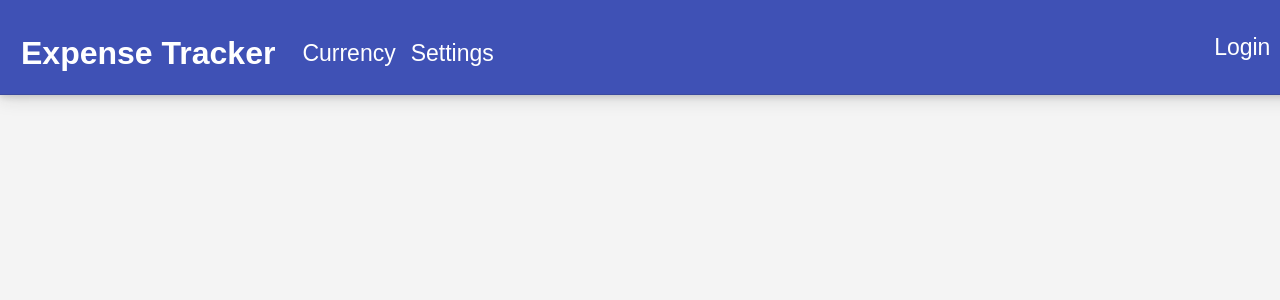
After one commit to huajie-zhong/expense-tracker, a Flask app: page /header/ in a window 1280 px wide. The commit adds this page. Shown: the top 300 px of the page. Run offline with Flask 3, Linux system fonts and the light colour scheme.

Commit message:
added header and its corresponding functions and pages

```diff
--- a/api/app.py
+++ b/api/app.py
@@ -1,7 +1,7 @@
 import json, datetime
 
 from db import db, Purchase, User, Item
-from flask import Flask, request, render_template
+from flask import Flask, request, render_template, redirect, url_for
 
 app = Flask(__name__, template_folder= "../front-end/templates", static_folder="../front-end/static")
 db_filename = "expense_tracker.db"
@@ -25,6 +25,50 @@ def failure_response(message, code = 404):
 @app.route("/")
 def main_page():
     return render_template('index.html')
+
+@app.route('/currency/', methods=['GET', 'POST'])
+def currency():
+    if request.method == 'POST':
+        # do stuff when the form is submitted
+
+        # redirect to end the POST handling
+        # the redirect can be to the same route or somewhere else
+        return redirect(url_for('currency'))
+
+    return render_template('currency.html')
+
+@app.route('/header/', methods=['GET', 'POST'])
+def header():
+    if request.method == 'POST':
+        # do stuff when the form is submitted
+
+        # redirect to end the POST handling
+        # the redirect can be to the same route or somewhere else
+        return redirect(url_for('header'))
+
+    return render_template('header.html')
+
+@app.route('/settings/', methods=['GET', 'POST'])
+def settings():
+    if request.method == 'POST':
+        # do stuff when the form is submitted
+
+        # redirect to end the POST handling
+        # the redirect can be to the same route or somewhere else
+        return redirect(url_for('settings'))
+
+    return render_template('settings.html')
+
+@app.route('/login/', methods=['GET', 'POST'])
+def login():
+    if request.method == 'POST':
+        # do stuff when the form is submitted
+
+        # redirect to end the POST handling
+        # the redirect can be to the same route or somewhere else
+        return redirect(url_for('login'))
+
+    return render_template('login.html')
 
 @app.route("/api/submit_expense/", methods=['POST'])
 def submit_expense():
--- a/front-end/static/style.css
+++ b/front-end/static/style.css
@@ -117,6 +117,10 @@ li {
     padding: 20px;
 }
 
+.header-option{
+    transition: transform 0.2s ease-in-out;
+}
+
 .header-option:hover {
-    text-decoration: underline;
+    transform: translateY(-5px);
 }
--- /dev/null
+++ b/front-end/templates/header.html
@@ -0,0 +1,34 @@
+<!DOCTYPE html>
+<html lang="en">
+<head>
+    <meta charset="UTF-8">
+    <meta name="viewport" content="width=device-width, initial-scale=1.0">
+    <link rel="stylesheet" type="text/css" href="{{ url_for('static', filename='style.css') }}">
+    <title>Expense Reporting System</title>
+</head>
+<body>
+    <header>
+        <a href="{{ url_for('main_page')}}" style="text-decoration: none; color: inherit">
+            <div id="title">
+                <h1>Expense Tracker</h1>
+            </div>
+        </a>
+        <div id="header-left">
+            <a href="{{ url_for('currency')}}" style="text-decoration: none; color: inherit">
+                <div id="currency-button" class="header-option">Currency</div>
+            </a>
+
+            <a href="{{ url_for('settings')}}" style="text-decoration: none; color: inherit;">
+                <div id="settings-button" class="header-option">Settings</div>
+            </a>
+        </div>
+
+        <div id="header-right">
+            <a href="{{ url_for('login')}}" style="text-decoration: none; color: inherit">
+                <div id="login-button" class="header-option">Login</div>
+            </a>
+        </div>
+
+    </header>
+</body>
+</html>
```
Also changed, not shown: front-end/templates/currency.html (added, +18 -0 lines), front-end/templates/index.html (+7 -12 lines), front-end/templates/login.html (added, +18 -0 lines), front-end/templates/settings.html (added, +18 -0 lines).
